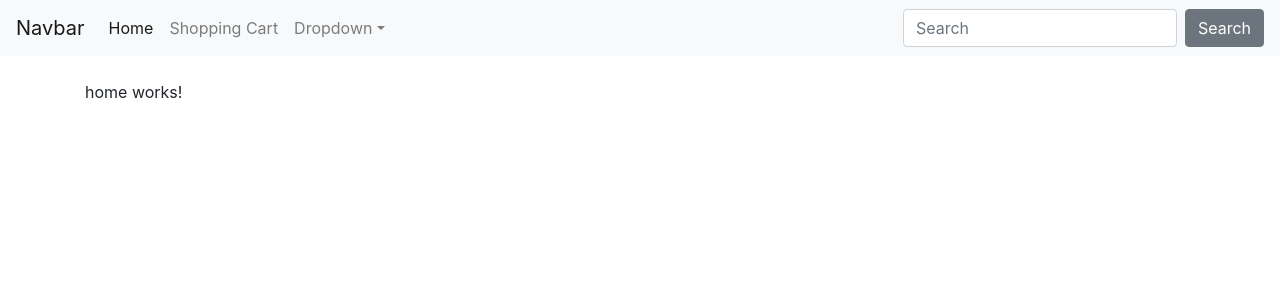
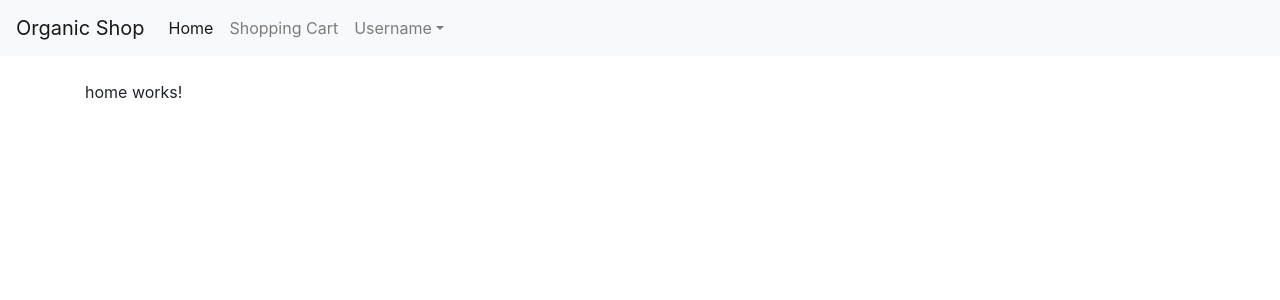
Before and after one commit to diana-lim/organic-shop, an Angular app in the folder oshop/: page / in a window 1280 px wide. Shown: the top 300 px of the page. Built offline with nearby package versions, Linux system fonts and the light colour scheme; what angularfire2 would draw is missing.

Commit message:
Edited dropdown menu headings

```diff
--- a/oshop/src/app/bs-navbar/bs-navbar.component.html
+++ b/oshop/src/app/bs-navbar/bs-navbar.component.html
@@ -1,5 +1,5 @@
 <nav class="navbar navbar-expand-md navbar-light bg-light fixed-top">
-    <a class="navbar-brand" href="#">Navbar</a>
+    <a class="navbar-brand" href="#">Organic Shop</a>
     <button class="navbar-toggler" type="button" data-toggle="collapse" data-target="#navbarsExampleDefault" aria-controls="navbarsExampleDefault" aria-expanded="false" aria-label="Toggle navigation">
       <span class="navbar-toggler-icon"></span>
     </button>
@@ -14,17 +14,15 @@
         </li>
 
         <li ngbDropdown class="nav-item dropdown">
-          <a ngbDropdownToggle class="nav-link dropdown-toggle" href="#" id="dropdown01" data-toggle="dropdown" aria-haspopup="true" aria-expanded="false">Dropdown</a>
+          <a ngbDropdownToggle class="nav-link dropdown-toggle" href="#" id="dropdown01" data-toggle="dropdown" aria-haspopup="true" aria-expanded="false">Username</a>
           <div ngbDropdownMenu class="dropdown-menu" aria-labelledby="dropdown01">
-            <a class="dropdown-item" href="#">Action</a>
-            <a class="dropdown-item" href="#">Another action</a>
-            <a class="dropdown-item" href="#">Something else here</a>
+            <a class="dropdown-item" routerLink="/my/orders">My Orders</a>
+            <a class="dropdown-item" routerLink="/admin/orders">Manage Orders</a>
+            <a class="dropdown-item" routerLink="/admin/products">Manage Products</a>
+            <a class="dropdown-item">Log Out</a>
+
           </div>
         </li>
       </ul>
-      <form class="form-inline my-2 my-lg-0">
-        <input class="form-control mr-sm-2" type="text" placeholder="Search" aria-label="Search">
-        <button class="btn btn-secondary my-2 my-sm-0" type="submit">Search</button>
-      </form>
     </div>
   </nav>
```
